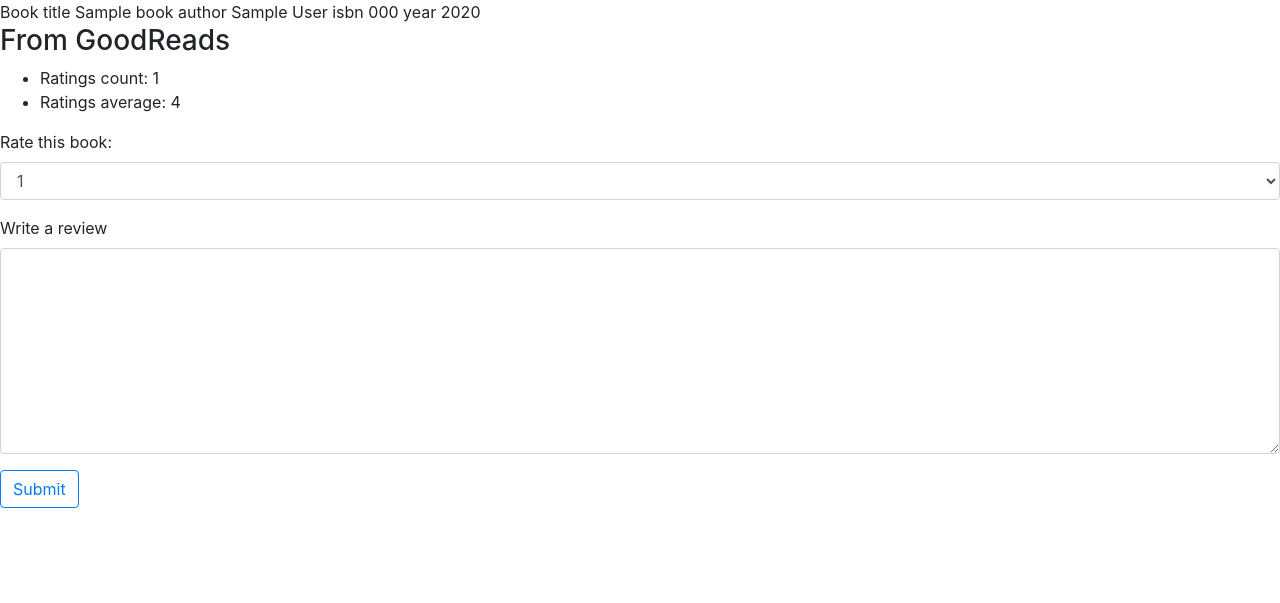
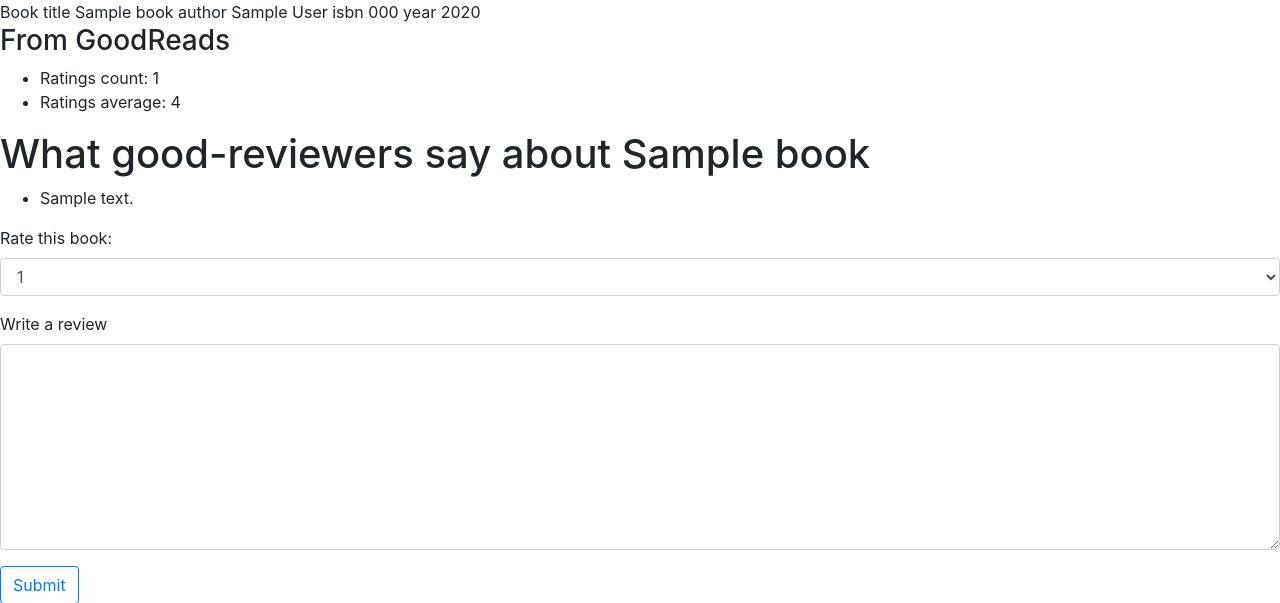
Before and after one commit to felipe-sencion/cs50-project1, a Flask app: template templates/book.html in a window 1280 px wide. Shown: the top 603 px of the page. Run offline with Flask 2, Linux system fonts and the light colour scheme; the template is opened without the code that fills it: most values are stand-ins (such as "Sample title", 1, 10 or a date in 2020); some libraries are stand-ins or nearby versions.

Commit message:
API for reviews created. Creation of api/book url that allows users to get information abous a book.

```diff
--- a/application.py
+++ b/application.py
@@ -1,7 +1,7 @@
 import os
 import requests
 
-from flask import Flask, session, render_template, request
+from flask import Flask, session, render_template, request, jsonify
 from flask_session import Session
 from sqlalchemy import create_engine
 from sqlalchemy.orm import scoped_session, sessionmaker
@@ -76,7 +76,10 @@ def home():
 def book(isbn):
     isbn = isbn.zfill(10)
     book = db.execute('SELECT * FROM books WHERE isbn=:isbn', {'isbn':isbn}).fetchone()
+    if book is None:
+        return render_template('error.html', message='Oops wrong isbn'), 404
     goodreads_data = requests.get("https://www.goodreads.com/book/review_counts.json", params={"key": "z2OYZnE8iD5zVH7WhIr8GA", "isbns": isbn})
+    reviews = db.execute('SELECT * FROM reviews WHERE book_id=:book_id', {'book_id':book.id}).fetchall()
 
     if request.method == 'POST':
         if session.get('id') is None:
@@ -91,4 +94,25 @@ def book(isbn):
             else:
                 return render_template('error.html', message=f'You have already made a review for {book.title}')
 
-    return render_template('book.html', book=book, goodreads_data=(goodreads_data.json())['books'][0])
+    return render_template('book.html', book=book, goodreads_data=(goodreads_data.json())['books'][0], reviews=reviews)
+
+@app.route('/api/book/<string:isbn>', methods=['GET'])
+def book_api(isbn):
+    isbn = isbn.zfill(10)
+    book = db.execute('SELECT * FROM books WHERE isbn=:isbn', {'isbn':isbn}).fetchone()
+
+    if book is None:
+        return render_template('error.html', message='Oops wrong isbn'), 404
+
+    review = goodreads_data = requests.get("https://www.goodreads.com/book/review_counts.json", params={"key": "z2OYZnE8iD5zVH7WhIr8GA", "isbns": isbn})
+    review_json = review.json()['books'][0]
+    return jsonify(
+    {
+        'title': book.title,
+        'author': book.author,
+        'year': book.year,
+        'isbn': book.isbn,
+        'review_count': review_json['reviews_count'],
+        'average_score': review_json['average_rating']
+    }
+    )
--- a/templates/book.html
+++ b/templates/book.html
@@ -20,6 +20,12 @@
     <li>Ratings average: {{goodreads_data['average_rating']}}</li>
   </ul>
   {%endif%}
+  <h1>What good-reviewers say about {{book.title}}</h1>
+  <ul>
+    {%for review in reviews%}
+      <li>{{review.text}}</li>
+    {%endfor%}
+  </ul>
   <form action="{{url_for('book', isbn=book.isbn)}}" method="post">
     <div class="form-group">
       <label for="rating_select">Rate this book:</label>
```
